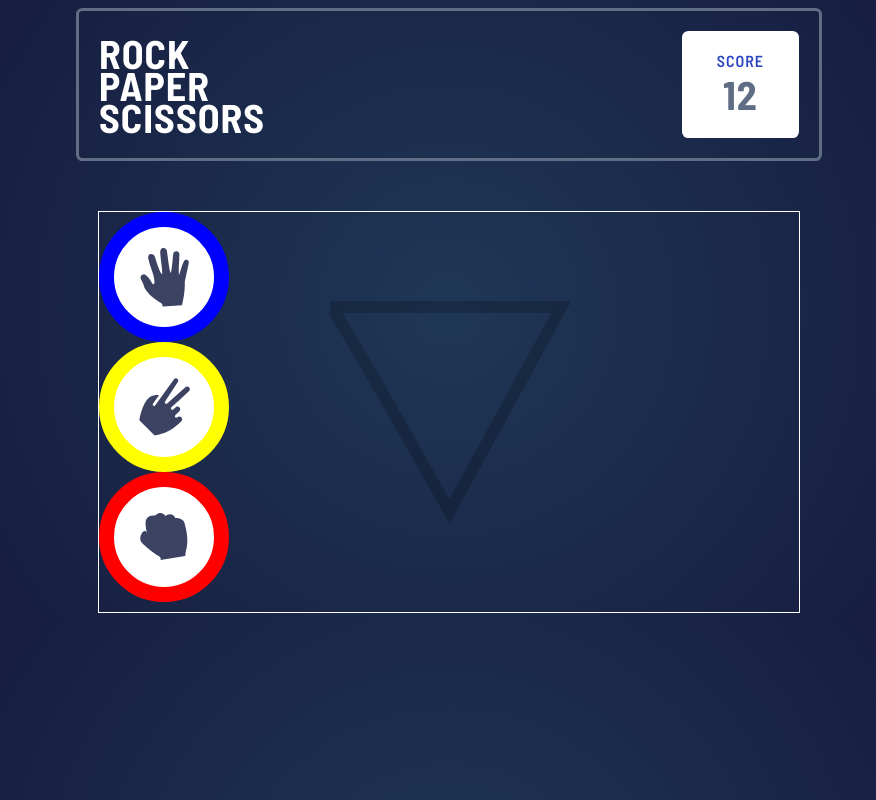
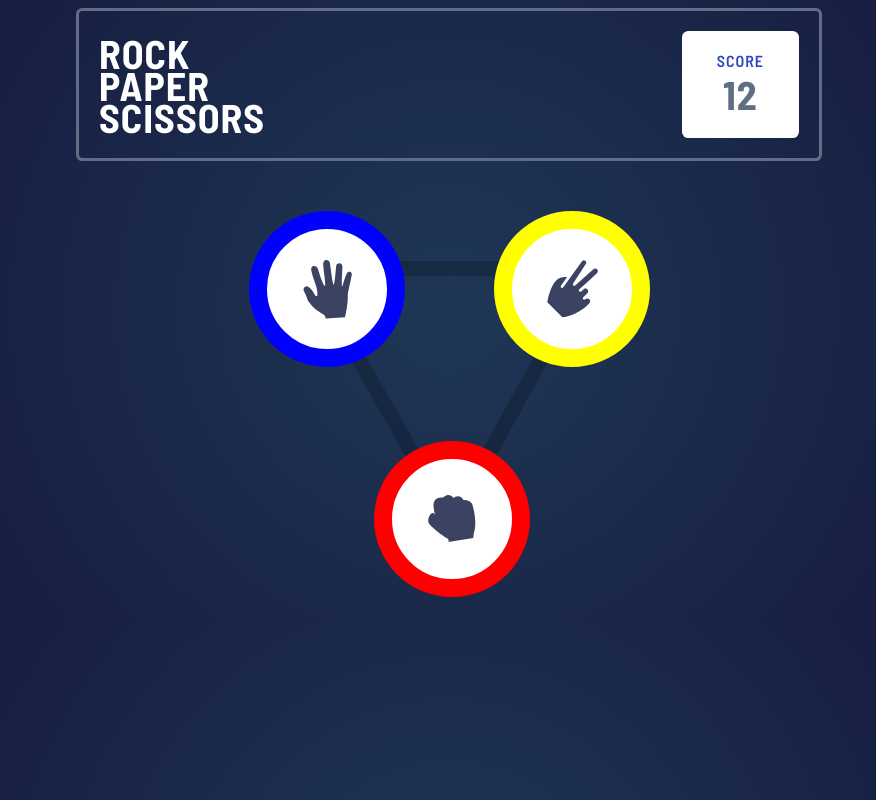
Before and after one commit to mrpeterhanley/rock-paper-scissors, a React app: page / in a window 1280 px wide. Shown: the whole page, without its empty margins (191-1067 px from the left). Built offline with nearby package versions, Linux system fonts and the light colour scheme.

Commit message:
Modified item positioning

```diff
--- a/src/components/Main.js
+++ b/src/components/Main.js
@@ -7,7 +7,8 @@ import rockIcon from "../images/icon-rock.svg";
 function Main() {
 
     return (
-        <div className="main" style={{backgroundImage: `url(${bgTriangle})`}}>
+        <div className="main">
+            <img className="triangle" src={bgTriangle}/>
             <div className="main__item paper" style={{backgroundImage: `url(${paperIcon})`}}></div>
             <div className="main__item scissors" style={{backgroundImage: `url(${scissorsIcon})`}}></div>
             <div className="main__item rock" style={{backgroundImage: `url(${rockIcon})`}}></div>
--- a/src/css/_main.scss
+++ b/src/css/_main.scss
@@ -5,18 +5,23 @@
   background-size: 35%;
   background-repeat: no-repeat;
   background-position: center;
-  border: 1px solid white;
-  max-width: 700px;
+  max-width: 400px;
   margin: 50px auto 0 auto;
 
+  > .triangle {
+    position: absolute;
+    transform: translateX(-150px) translateY(50px);
+  }
+
   > .main__item {
-    width: 100px;
-    height: 100px;
+    width: 120px;
+    height: 120px;
     background-color: white;
     background-position: center;
     background-repeat: no-repeat;
     border-radius: 50%;
-    border: 15px solid;
+    border: 18px solid;
+    position: absolute;
 
     &.paper {
       border-color: blue;
@@ -24,10 +29,12 @@
 
     &.scissors {
       border-color: yellow;
+      transform: translateX(245px);
     }
 
     &.rock {
       border-color: red;
+      transform: translateX(125px) translateY(230px);
     }
   }
 }
```
